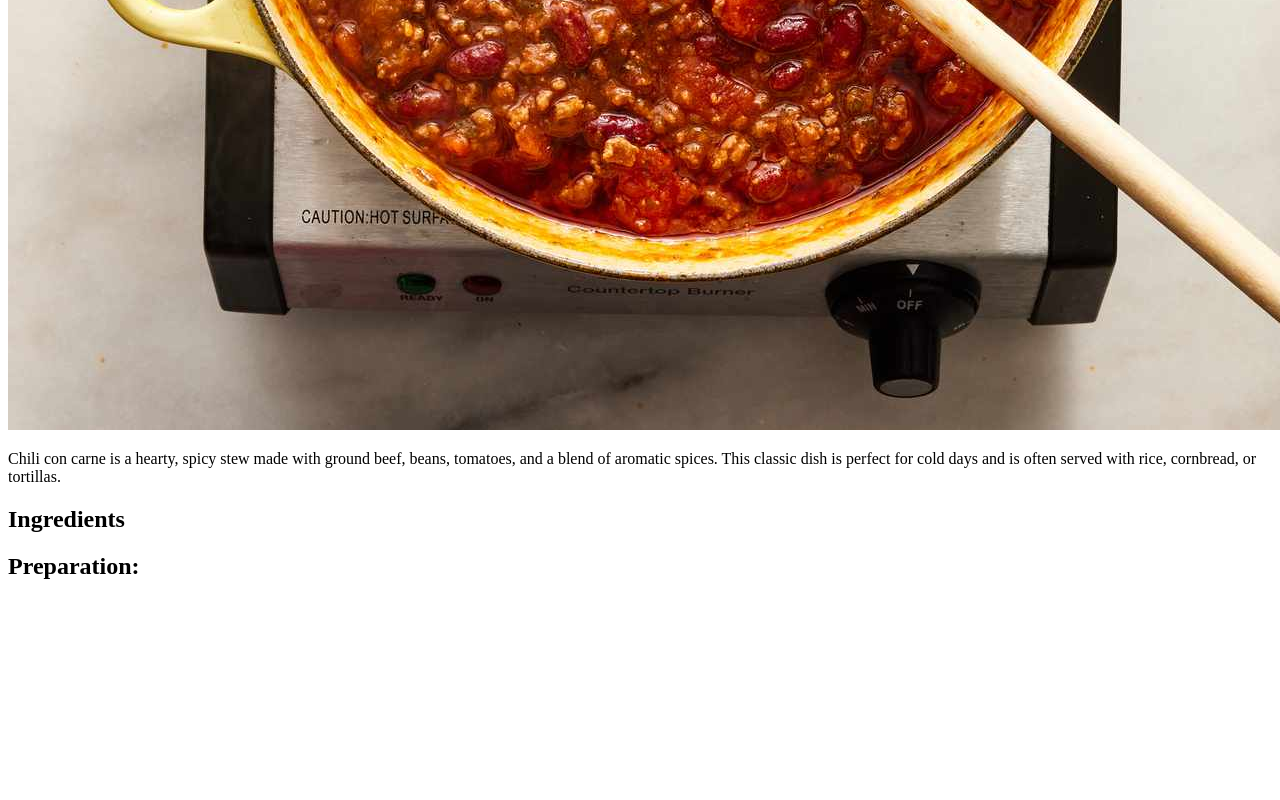
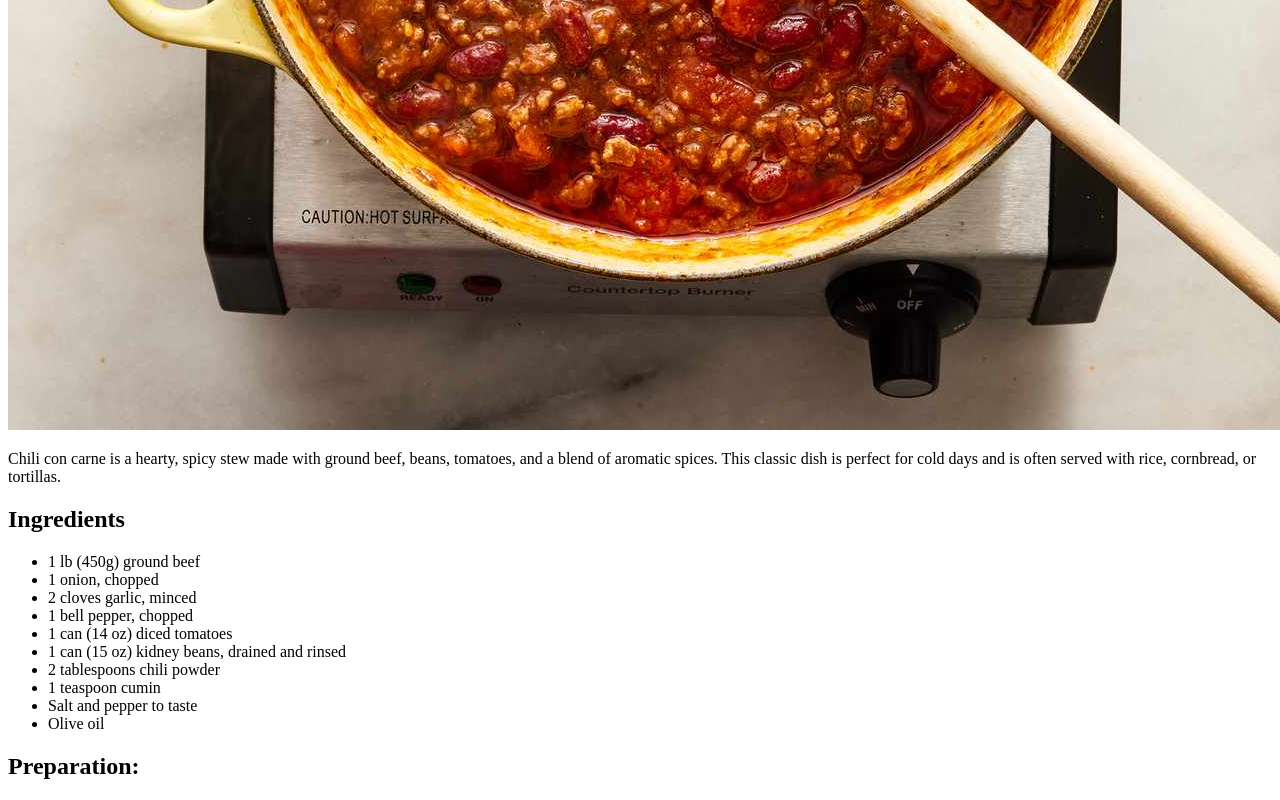
Before and after one commit to 555Viktor/odin-recipes, a plain HTML site: page recipes/chilli_con_carne.html in a window 1280 px wide. Shown: the part 775-1575 px from the top of the page. Before the commit the page ends 1375 px from the top, so only its background shows below. Drawn offline with Linux system fonts and the light colour scheme.

Commit message:
Add chilli ingredients as ul

```diff
--- a/recipes/chilli_con_carne.html
+++ b/recipes/chilli_con_carne.html
@@ -12,7 +12,19 @@
         Chili con carne is a hearty, spicy stew made with ground beef, beans, tomatoes, and a blend of aromatic spices. This classic dish is perfect for cold days and is often served with rice, cornbread, or tortillas.
     </p>
     <h2>Ingredients</h2>
+    <ul>
+        <li>1 lb (450g) ground beef</li>
+        <li>1 onion, chopped</li>
+        <li>2 cloves garlic, minced</li>
+        <li>1 bell pepper, chopped</li>
+        <li>1 can (14 oz) diced tomatoes</li>
+        <li>1 can (15 oz) kidney beans, drained and rinsed</li>
+        <li>2 tablespoons chili powder</li>
+        <li>1 teaspoon cumin</li>
+        <li>Salt and pepper to taste</li>
+        <li>Olive oil</li>
+    </ul>
+    <h2>Preparation:</h2>
 
-    <h2>Preparation:</h2>
 </body>
 </html>
```
